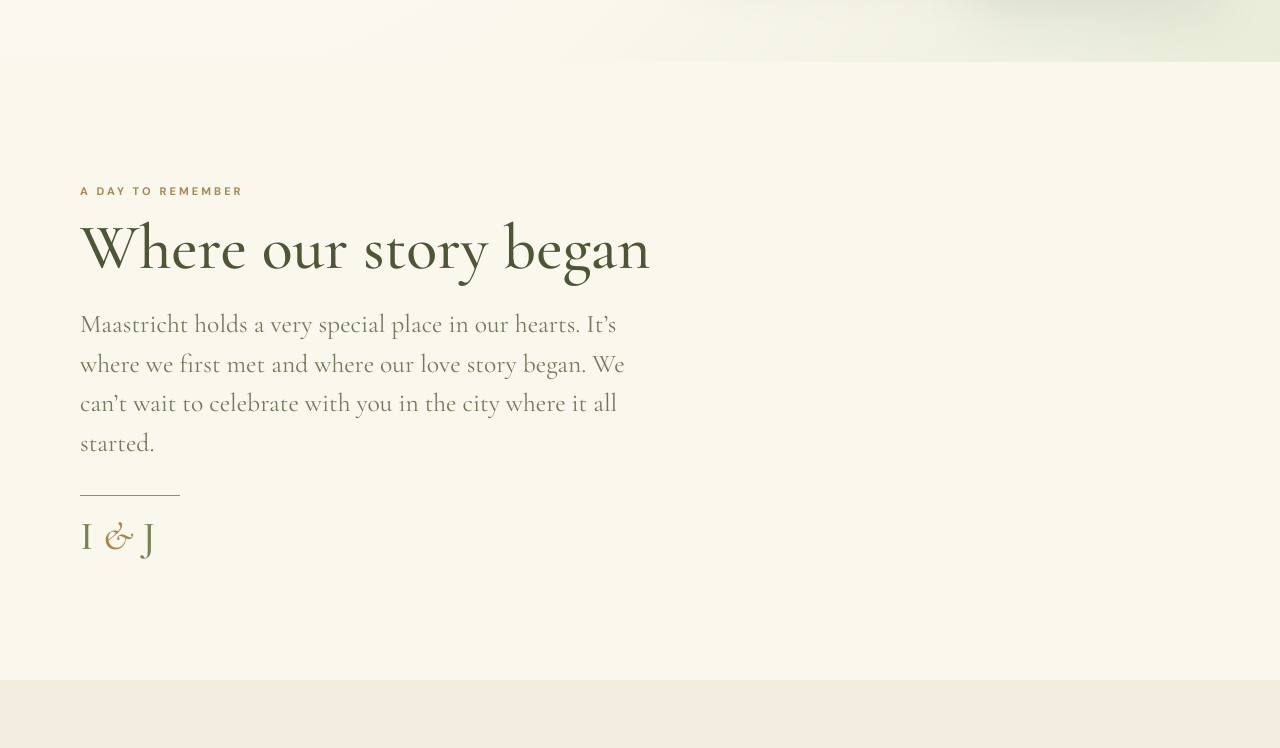
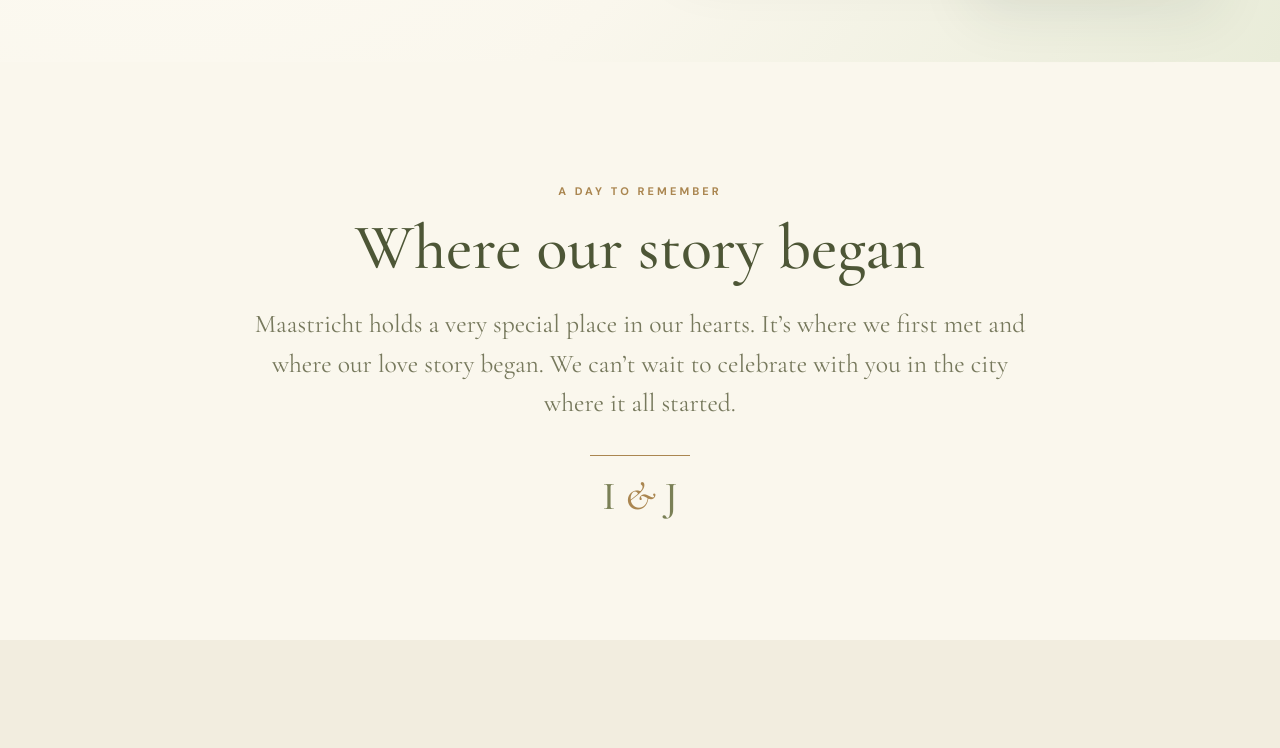
Before and after one commit to JoBuckx/BuckinxWedding, a Next.js app: page /en in a window 1280 px wide. Shown: the part 666-1414 px from the top of the page. Built offline with nearby package versions, Linux system fonts and the light colour scheme.

Commit message:
Center story text after removing redundant portrait

```diff
--- a/app/globals.css
+++ b/app/globals.css
@@ -268,3 +268,8 @@ body{background:var(--ivory);color:var(--ink)}
 .room-deadline{display:block;line-height:1.5;max-width:100%;overflow-wrap:break-word;color:var(--sage-deep)}
 .room-booking-actions .button{margin:0;flex:none;align-self:flex-start;max-width:100%;white-space:normal;text-align:center;padding:12px 20px;min-height:46px}
 @media(max-width:620px){.room-booking-actions .button{width:auto;max-width:100%}}
+
+/* Story section: no repeated couple portrait; keep the introduction balanced. */
+.story-text-only .story-a-grid{display:block;max-width:790px;margin:0 auto}
+.story-text-only .story-copy{text-align:center}
+.story-text-only .gold-rule{margin:32px auto 16px}
```
